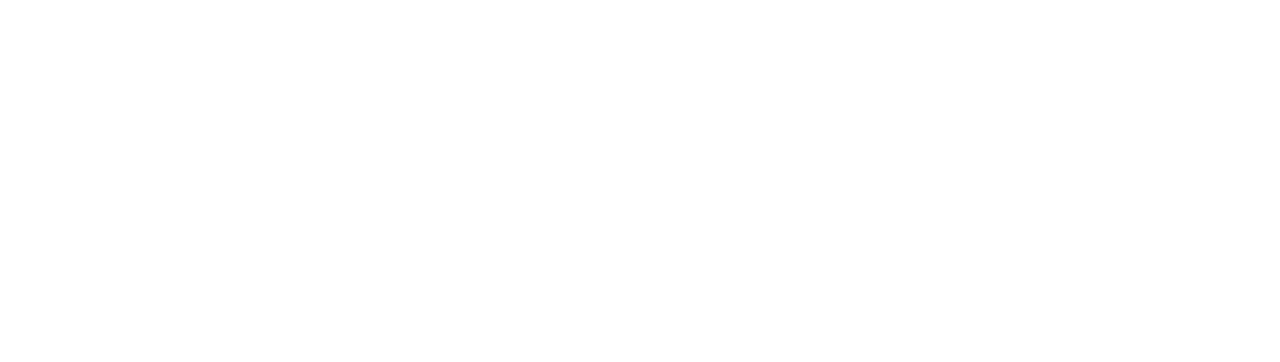
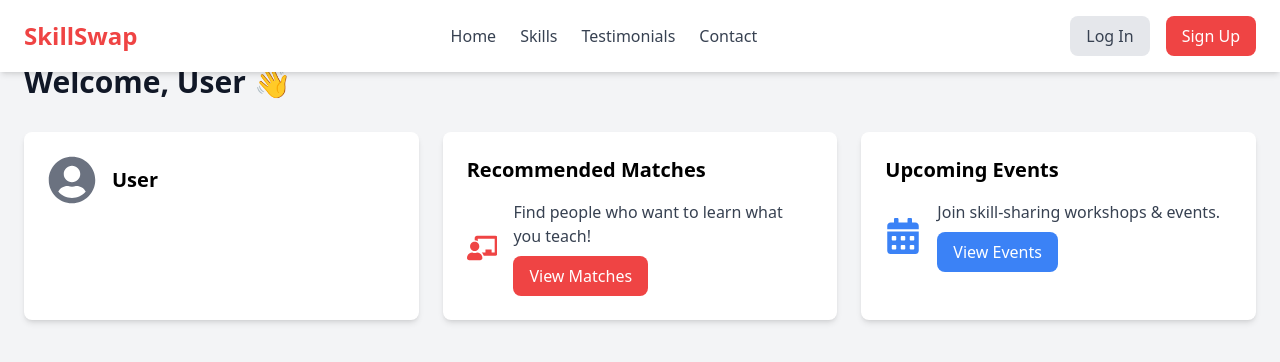
Before and after one commit to Shoaibali12/skill_swap_platform, a React (Vite) app in the folder frontend/: page /dashboard in a window 1280 px wide. Before the commit this address had no page. Shown: the top 362 px of the page. Built offline with nearby package versions, Linux system fonts and the light colour scheme.

Commit message:
create dashboard

```diff
--- a/frontend/src/App.jsx
+++ b/frontend/src/App.jsx
@@ -4,6 +4,7 @@
 import LandingPage from "./pages/landingPage";
 import Signup from "./pages/Signup";
 import Signin from "./pages/Signin";
+import Dashboard from "./pages/Dashboard";
 function App() {
   return (
     <Provider store={store}>
@@ -12,6 +13,7 @@
           <Route path="/" element={<LandingPage />} />
           <Route path="/signup" element={<Signup />} />
           <Route path="/signin" element={<Signin />} />
+          <Route path="/dashboard" element={<Dashboard />} />
         </Routes>
       </Router>
     </Provider>
--- /dev/null
+++ b/frontend/src/pages/Dashboard.jsx
@@ -0,0 +1,73 @@
+import React from "react";
+import Navbar from "../components/Navbar";
+import { useSelector } from "react-redux";
+import {
+  FaUserCircle,
+  FaChalkboardTeacher,
+  FaCalendarAlt,
+} from "react-icons/fa";
+
+const Dashboard = () => {
+  const { user } = useSelector((state) => state.auth);
+
+  return (
+    <div className="bg-gray-100 min-h-screen">
+      <Navbar />
+      <div className="container mx-auto px-6 py-16">
+        <h2 className="text-3xl font-bold text-gray-900">
+          Welcome, {user?.name || "User"} 👋
+        </h2>
+
+        {/* Grid Layout */}
+        <div className="grid md:grid-cols-3 gap-6 mt-8">
+          {/* Profile Summary */}
+          <div className="bg-white p-6 shadow-md rounded-lg">
+            <div className="flex items-center space-x-4">
+              <FaUserCircle className="text-5xl text-gray-500" />
+              <div>
+                <h3 className="text-xl font-semibold">
+                  {user?.name || "User"}
+                </h3>
+                <p className="text-gray-500">{user?.email}</p>
+              </div>
+            </div>
+          </div>
+
+          {/* Recommended Matches */}
+          <div className="bg-white p-6 shadow-md rounded-lg">
+            <h3 className="text-xl font-semibold mb-4">Recommended Matches</h3>
+            <div className="flex items-center space-x-4">
+              <FaChalkboardTeacher className="text-4xl text-red-500" />
+              <div>
+                <p className="text-gray-700">
+                  Find people who want to learn what you teach!
+                </p>
+                <button className="mt-2 bg-red-500 text-white px-4 py-2 rounded-lg">
+                  View Matches
+                </button>
+              </div>
+            </div>
+          </div>
+
+          {/* Upcoming Events */}
+          <div className="bg-white p-6 shadow-md rounded-lg">
+            <h3 className="text-xl font-semibold mb-4">Upcoming Events</h3>
+            <div className="flex items-center space-x-4">
+              <FaCalendarAlt className="text-4xl text-blue-500" />
+              <div>
+                <p className="text-gray-700">
+                  Join skill-sharing workshops & events.
+                </p>
+                <button className="mt-2 bg-blue-500 text-white px-4 py-2 rounded-lg">
+                  View Events
+                </button>
+              </div>
+            </div>
+          </div>
+        </div>
+      </div>
+    </div>
+  );
+};
+
+export default Dashboard;
--- a/frontend/src/pages/Signin.jsx
+++ b/frontend/src/pages/Signin.jsx
@@ -13,7 +13,7 @@
 
   // Redirect if user is already logged in
   useEffect(() => {
-    if (token) navigate("/");
+    if (token) navigate("/dashboard");
   }, [token, navigate]);
 
   // Handle input changes
```
